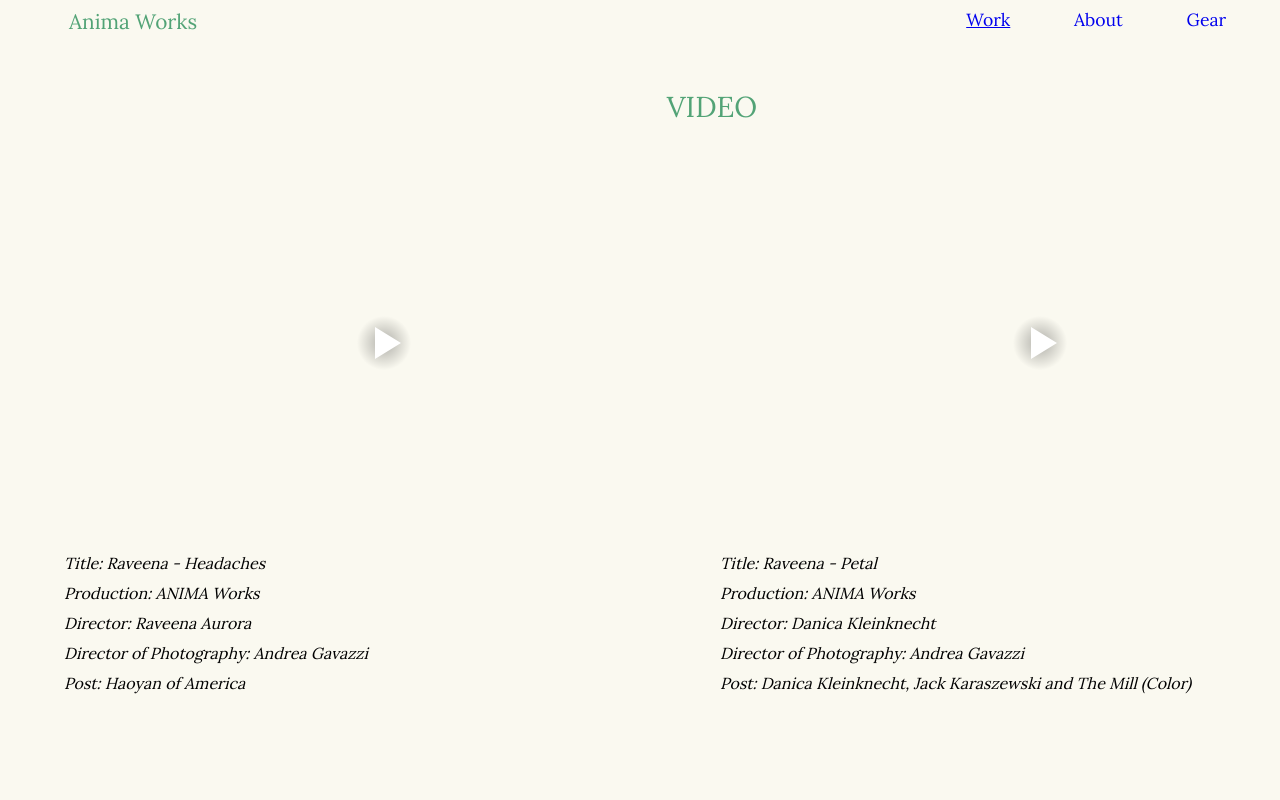
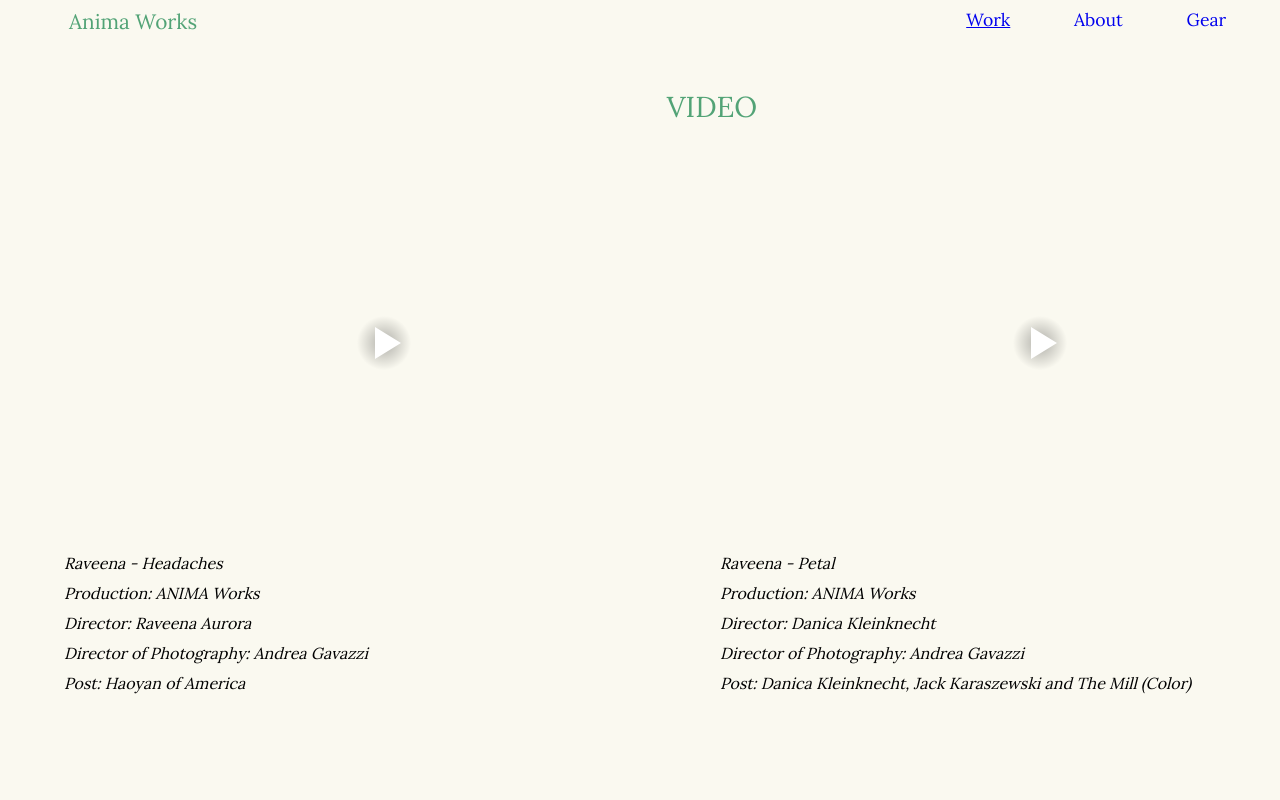
Before and after one commit to mmbarness/anima-works, a React (Create React App) app: page /work in a window 1280 px wide. Shown: the top 800 px of the page. Built offline with nearby package versions, Linux system fonts and the light colour scheme; no server answers.

Commit message:
work videos li fix

```diff
--- a/src/pages/work.tsx
+++ b/src/pages/work.tsx
@@ -37,7 +37,7 @@ export const work = () => {
     )
 
     const renderLI = (category: string, defined:boolean, data?: string) => {
-        const li = <li className="video-item-text">{category}: {data}</li>
+        const li = <li className={`video-item-text ${category}-li`}>{category}: {data}</li>
         return (defined) ? li : undefined
     }
 
@@ -55,7 +55,7 @@ export const work = () => {
             <div className={gridId}>
                 {embedCode}
                 <ul className="video-item-text-container">
-                    {renderLI('Title', true, title)}
+                    <li className="video-item-text Title-li">{title}</li>
                     {renderLI('Production', (video.linkInfo.Production !== undefined), video.linkInfo.Production)}
                     {renderLI('Director', (video.linkInfo.Director !== undefined), video.linkInfo.Director)}
                     {renderLI('Director of Photography', (video.linkInfo['Director of Photography'] !== undefined), video.linkInfo['Director of Photography'])}
```
